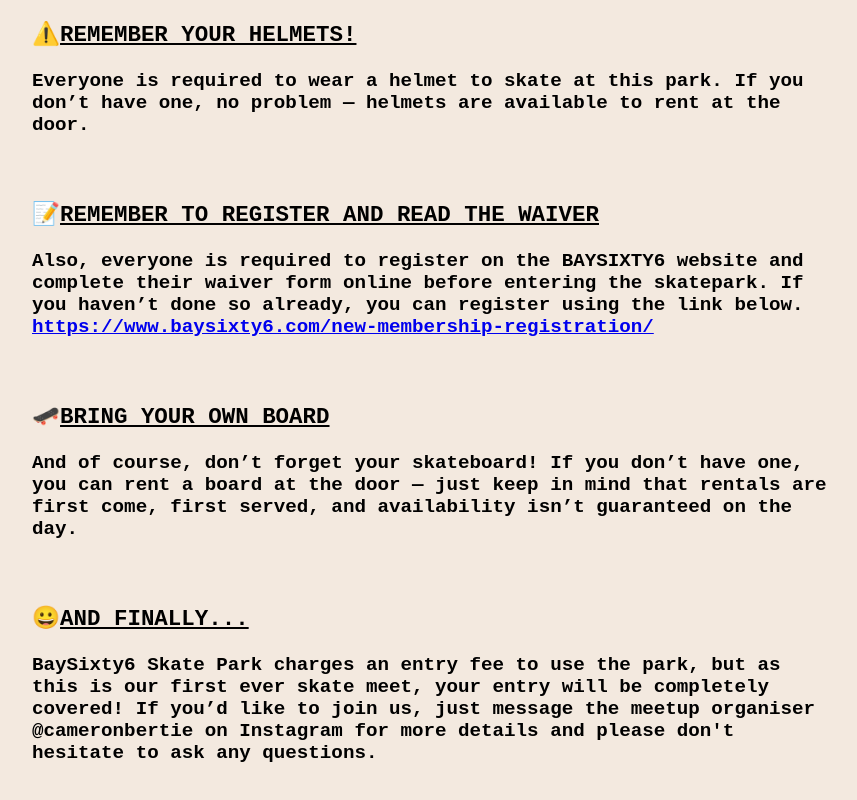
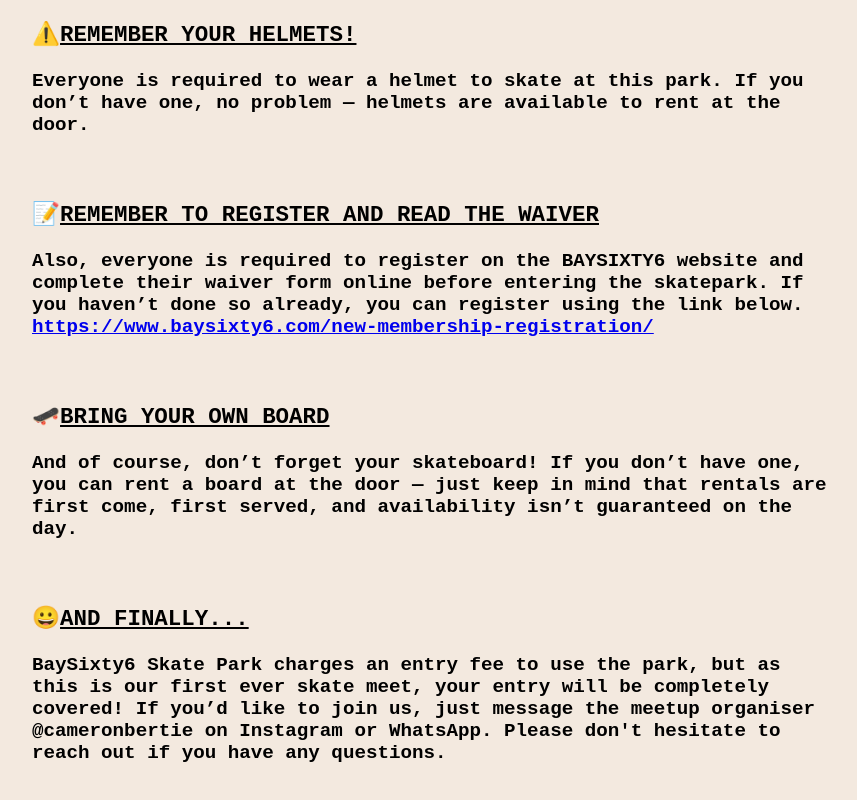
Before and after one commit to cameronbertie/skate-club-site, a React (Create React App) app: page / in a window 1280 px wide. Shown: the part 1452-2252 px from the top of the page, without its empty margins (208-1065 px from the left). Built offline with nearby package versions, Linux system fonts and the light colour scheme.

Commit message:
try again

```diff
--- a/src/App.js
+++ b/src/App.js
@@ -45,7 +45,7 @@
           <br></br>
           <h3>😀<u>AND FINALLY...</u></h3>
           <p>BaySixty6 Skate Park charges an entry fee to use the park, but as this is our first ever skate meet, your entry will be completely covered! If you’d like to join us, just message the meetup organiser @cameronbertie
-          on Instagram for more details and please don't hesitate to ask any questions.</p>
+          on Instagram or WhatsApp. Please don't hesitate to reach out if you have any questions.</p>
           <br></br><br></br><br></br><br></br><br></br><br></br><br></br><br></br><br></br><br></br>
       </div>
 
```
Also changed, not shown: public/favicon.png (added).
